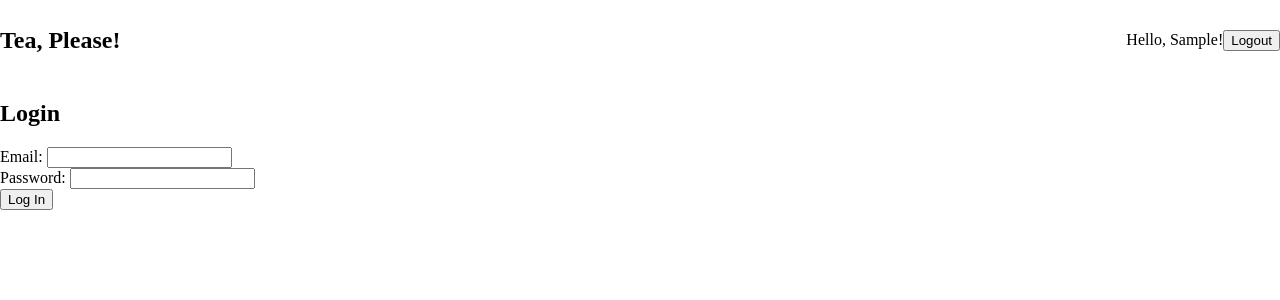
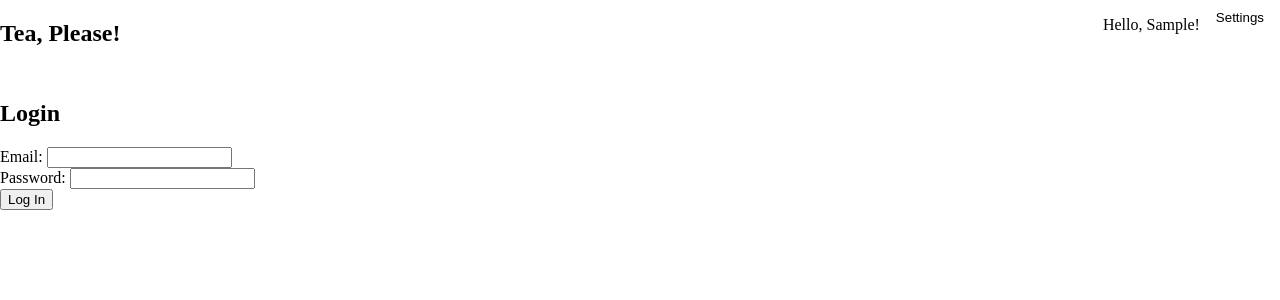
Before and after one commit to samiya-kazi/tea-please, an Angular app in the folder client/: page /login in a window 1280 px wide. Shown: the top 300 px of the page. Built offline with nearby package versions, Linux system fonts and the light colour scheme; sample sign-in values are in the browser's storage.

Commit message:
added navbar menu

```diff
--- a/client/src/app/app.module.ts
+++ b/client/src/app/app.module.ts
@@ -16,6 +16,8 @@ import { DragDropModule } from '@angular/cdk/drag-drop';
 import { AddItemFormComponent } from './components/add-item-form/add-item-form.component';
 import { ConfirmOrderFormComponent } from './components/confirm-order-form/confirm-order-form.component';
 import { OrderListComponent } from './components/order-list/order-list.component';
+import { CdkMenuModule } from '@angular/cdk/menu';
+import { MatCardModule } from '@angular/material/card';
 
 @NgModule({
   declarations: [
@@ -35,7 +37,9 @@ import { OrderListComponent } from './components/order-list/order-list.component
     AppRoutingModule,
     ReactiveFormsModule,
     HttpClientModule,
-    DragDropModule
+    DragDropModule,
+    CdkMenuModule,
+    MatCardModule
   ],
   providers: [
     { provide: HTTP_INTERCEPTORS, useClass: ApiInceptorService, multi: true }
--- a/client/src/app/components/nav-bar/nav-bar.component.css
+++ b/client/src/app/components/nav-bar/nav-bar.component.css
@@ -3,10 +3,55 @@
   height: 80px;
   display: flex;
   justify-content: space-between;
-  align-items: center;
+  overflow-y: visible;
 }
 
 .user-container {
   display: flex;
+}
+
+.example-menu {
+  display: inline-flex;
+  position: relative;
+  flex-direction: column;
+  min-width: 180px;
+  max-width: 280px;
+  background-color: rgba(255, 255, 255);
+  padding: 6px 0;
+  z-index: 10;
+}
+
+.example-menu-item,
+.example-standalone-trigger {
+  background-color: transparent;
+  cursor: pointer;
+  border: none;
+
+  user-select: none;
+  min-width: 64px;
+  line-height: 36px;
+  padding: 0 16px;
+
+  display: flex;
   align-items: center;
+  flex-direction: row;
+  flex: 1;
 }
+
+.example-menu-item:hover {
+  background-color: rgb(208, 208, 208);
+}
+
+.example-menu-item:active {
+  background-color: rgb(170, 170, 170);
+}
+
+.example-standalone-item {
+  background-color: rgb(239, 239, 239);
+}
+.example-standalone-item:hover {
+  background-color: rgb(208, 208, 208);
+}
+.example-standalone-item[aria-expanded='true'] {
+  background-color: rgb(208, 208, 208);
+}
--- a/client/src/app/components/nav-bar/nav-bar.component.html
+++ b/client/src/app/components/nav-bar/nav-bar.component.html
@@ -4,17 +4,16 @@
   </div>
   <div *ngIf="loggedIn" class="user-container">
     <p>Hello, {{user?.firstName}}!</p>
-    <div *ngIf="!user?.isAdmin">
-      <button routerLink="/order">Add Item</button>
+
+    <div>
+      <button (click)="toggleMenu()" class="example-standalone-trigger">Settings</button>
+      <div *ngIf="showMenu" class="example-menu">
+        <button *ngIf="!user?.isAdmin" routerLink="/order" class="example-menu-item">Add Item</button>
+        <button *ngIf="!user?.isAdmin" routerLink="/order/cart" class="example-menu-item">Cart</button>
+        <button *ngIf="!user?.isAdmin" routerLink="/order/log" class="example-menu-item">Order Log</button>
+        <button class="example-menu-item" (click)="logout()">Logout</button>
+      </div>
     </div>
-    <div *ngIf="!user?.isAdmin">
-      <button routerLink="/order/cart">Cart</button>
-    </div>
-    <div *ngIf="!user?.isAdmin">
-      <button routerLink="/order/log">Order Logs</button>
-    </div>
-    <div>
-      <button (click)="logout()">Logout</button>
-    </div>
+
   </div>
 </div>
--- a/client/src/app/components/nav-bar/nav-bar.component.ts
+++ b/client/src/app/components/nav-bar/nav-bar.component.ts
@@ -13,6 +13,7 @@ export class NavBarComponent implements OnInit {
 
   loggedIn: boolean = false;
   user?: User;
+  showMenu: boolean = false;
 
   ngOnInit(): void {
     this.checkAuthStatus();
@@ -33,4 +34,8 @@ export class NavBarComponent implements OnInit {
     this.route.navigate(['login']);
   }
 
+  toggleMenu () {
+    this.showMenu = !this.showMenu;
+  }
+
 }
--- a/client/tsconfig.json
+++ b/client/tsconfig.json
@@ -16,12 +16,13 @@
     "experimentalDecorators": true,
     "moduleResolution": "node",
     "importHelpers": true,
-    "target": "es2020",
+    "target": "ES2022",
     "module": "es2020",
     "lib": [
       "es2020",
       "dom"
-    ]
+    ],
+    "useDefineForClassFields": false
   },
   "angularCompilerOptions": {
     "enableI18nLegacyMessageIdFormat": false,
```
Also changed, not shown: client/package.json (+14 -13 lines), client/src/test.ts (+0 -12 lines), client/.browserslistrc (deleted), 1 other file (tests, documents, lock files or other folders).
